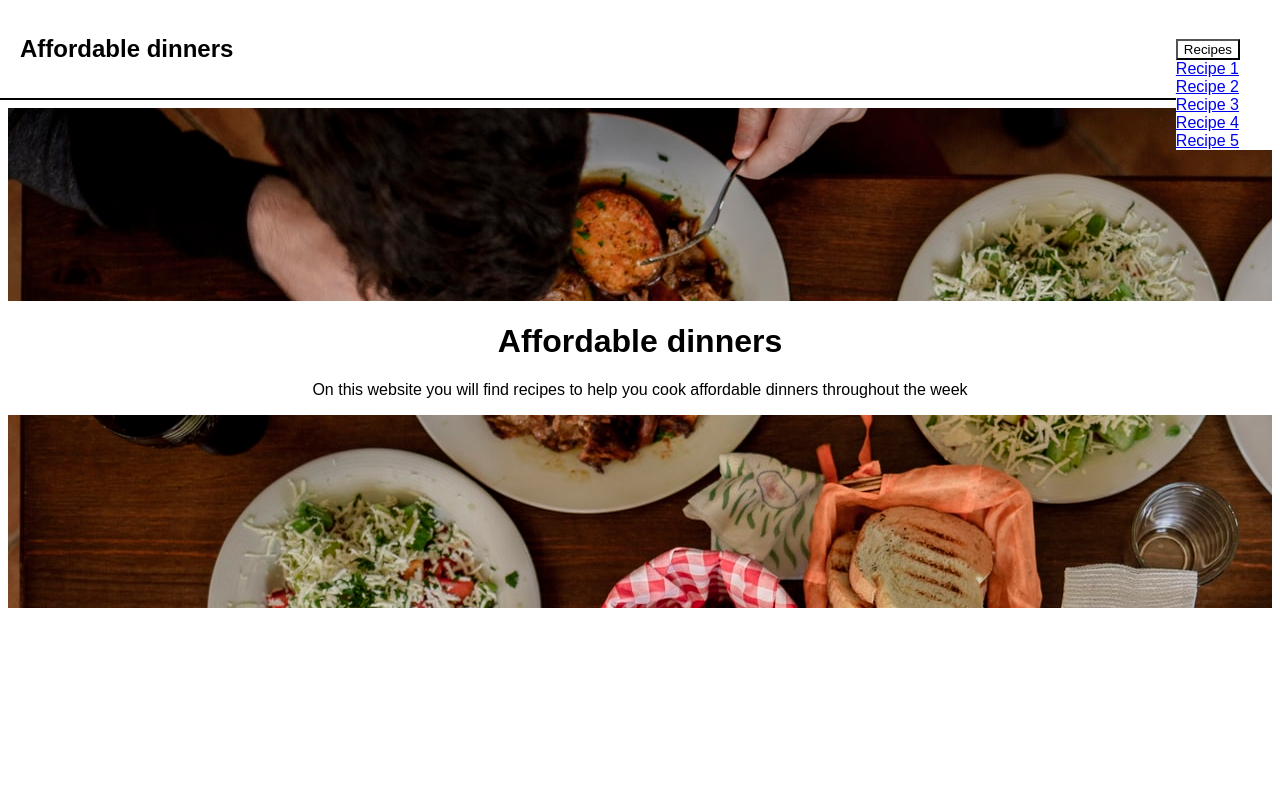
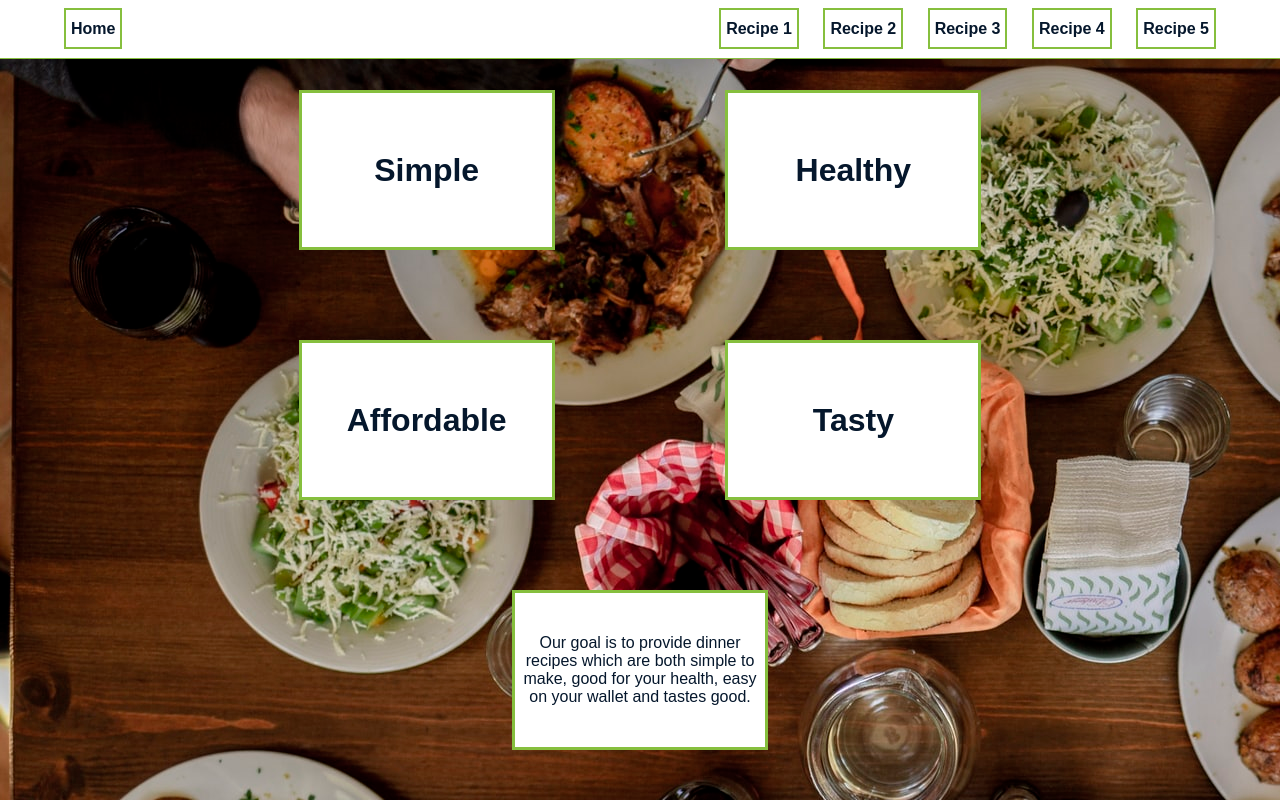
Before and after one commit to vetlelg/freaky-friday, a plain HTML site: page index.html in a window 1280 px wide. Drawn offline with Linux system fonts and the light colour scheme.

Commit message:
Finished navigation bar, changed colors and changed the front page introduction section

```diff
--- a/index.html
+++ b/index.html
@@ -1,30 +1,54 @@
 <!DOCTYPE html>
 <html>
   <head>
-    <title>Affordable dinners</title>
+    <title>Home</title>
     <link rel="stylesheet" href="styles/styles.css" type="text/css">
   </head>
 
   <body>
-    <nav>
-      <h2>Affordable dinners</h2>
-      <div class="navigation">
-        <button>Recipes</button>
-        <div class="dropdown">
-          <a href="recipe1.html">Recipe 1</a>
-          <a href="recipe2.html">Recipe 2</a>
-          <a href="recipe3.html">Recipe 3</a>
-          <a href="recipe4.html">Recipe 4</a>
-          <a href="recipe5.html">Recipe 5</a>
+    <div class="navigation">
+      <div class="logo">
+        <a href="index.html">Home</a>
+      </div>
+      <nav>
+        <ul>
+          <li><a href="recipe1.html" id="recipe1">Recipe 1</a></li>
+          <li><a href="recipe2.html" id="recipe2">Recipe 2</a></li>
+          <li><a href="recipe3.html" id="recipe3">Recipe 3</a></li>
+          <li><a href="recipe4.html" id="recipe4">Recipe 4</a></li>
+          <li><a href="recipe5.html" id="recipe5">Recipe 5</a></li>
+        </ul>
+      </nav>
+    </div>
+
+    <header class="front-page-header">
+      <div class="container">
+        <div class ="introduction">
+          <h1>Simple</h1>
+        </div>
+        <div class="introduction">
+          <h1>Healthy</h1>
         </div>
       </div>
-    </nav>
 
-    <header class="front-page-header">
-      <div class="introduction">
-        <h1>Affordable dinners</h1>
-        <p>On this website you will find recipes to help you cook affordable dinners throughout the week</p>
+      <div class="container">
+        <div class ="introduction">
+          <h1>Affordable</h1>
+        </div>
+        <div class ="introduction">
+          <h1>Tasty</h1>
+        </div>
       </div>
+
+      <div class="container">
+        <div class ="introduction">
+          <p>Our goal is to provide dinner recipes which
+            are both simple to make, good for your health, easy on your wallet and tastes good.
+          </p>
+        </div>
+      </div>
+
+
     </header>
   </body>
 </html>
--- a/styles/styles.css
+++ b/styles/styles.css
@@ -3,52 +3,112 @@
 }
 
 body {
-  padding: 100px 0 0 0;
-  font-family: sans-serif;
+  font-family: Arial, Helvetica, sans-serif;
+  margin: 0;
+  color: #05172C;
+}
+
+body, .introduction {
+  background-color: white;
+}
+
+.navigation {
+  background-color: white;
+  margin: 0 auto;
+  padding: 0 5%;
+  position: fixed;
+  width: 100%;
+  border-bottom: #86BF3E 1px solid;
+  z-index: 1;
 }
 
 nav {
-  display: flex;
-  align-items: center;
-  justify-content: space-between;
-  background-color: white;
-  width: 100%;
-  height: 100px;
-  top: 0;
-  left: 0;
-  padding: 20px;
-  position: fixed;
-  z-index: 1;
-  border-bottom: 2px black solid;
+  float: right;
 }
 
-nav .navigation {
-  margin-right: 20px;
+nav ul {
+  list-style: none;
+  padding: 0;
+  margin: 0;
+}
+
+nav li {
   display: inline-block;
-  background-color: white;
+  position: relative;
+  padding: 20px 0;
+  margin-left: 20px;
+}
+
+.logo {
+  display: inline-block;
+  position: relative;
+  padding: 20px 0;
+}
+
+.navigation a {
+  color: #05172C;
+  font-weight: bold;
+  text-align: center;
+  text-decoration: none;
+  border: #86BF3E 2px solid;
+  padding: 10px 5px;
+}
+
+.navigation a:hover {
+  color: #05172C;
+
+}
+
+.navigation a::before {
+  content: '';
+  display: block;
+  height: 5px;
+  background-color: #86BF3E;
+  position: absolute;
+  top: 0;
+  width: 0%;
+  transition: all ease-in-out 100ms;
+}
+
+.navigation a:hover::before {
+  width: 100%;
+}
+
+.navigation a:focus {
+  background-color: #86BF3E;
+  transition: all ease-in-out 100ms;
 }
 
 button {
   background-color: white;
 }
 
-.dropdown {
+.front-page-header {
+  display: flex;
+  flex-direction: column;
+  align-items: center;
+  justify-content: space-evenly;
+  margin: 0;
+  width: 100%;
+  height: 100%;
+  background-image: url("../images/dinner.jpg");
   position: absolute;
-  background-color: white;
 }
 
-.front-page-header {
+.container {
   display: flex;
-  align-items: center;
-  justify-items: center;
-  margin: 0;
-  width: 100%;
-  height: 500px;
-  background-image: url("../images/dinner.jpg");
+  justify-content: space-evenly;
+  align-items: flex-end;
+  width: 80%;
+  height: 25%;
 }
 
 .introduction {
+  display: flex;
+  align-items: center;
   text-align: center;
-  width: 100%;
-  background-color: white;
+  justify-content: space-around;
+  width: 25%;
+  height: 80%;
+  border: 3px solid #86BF3E;
 }
```
Also changed, not shown: recipe1.html (+24 -0 lines), recipe2.html (+24 -0 lines), recipe3.html (+24 -0 lines), recipe4.html (+24 -0 lines), recipe5.html (+24 -0 lines).
